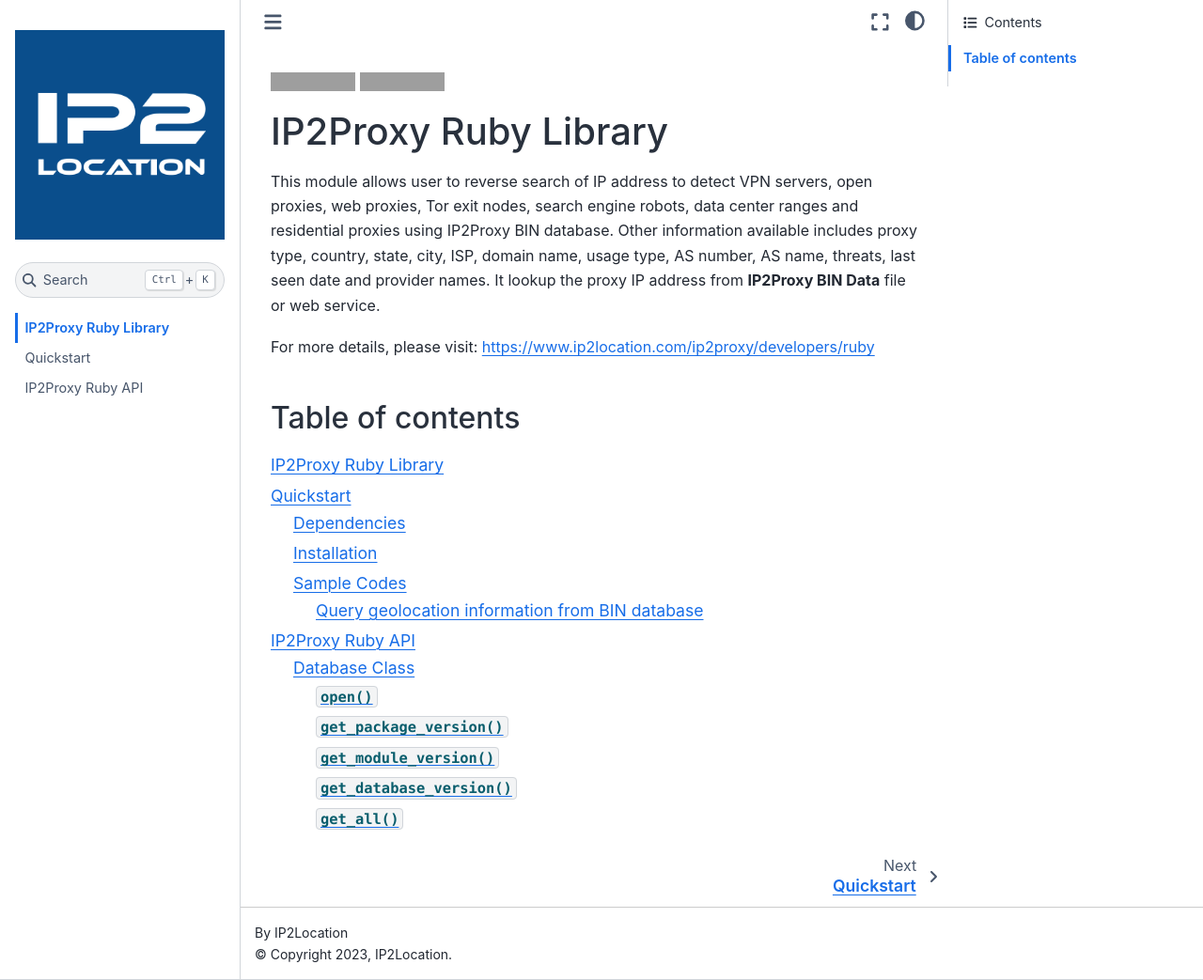
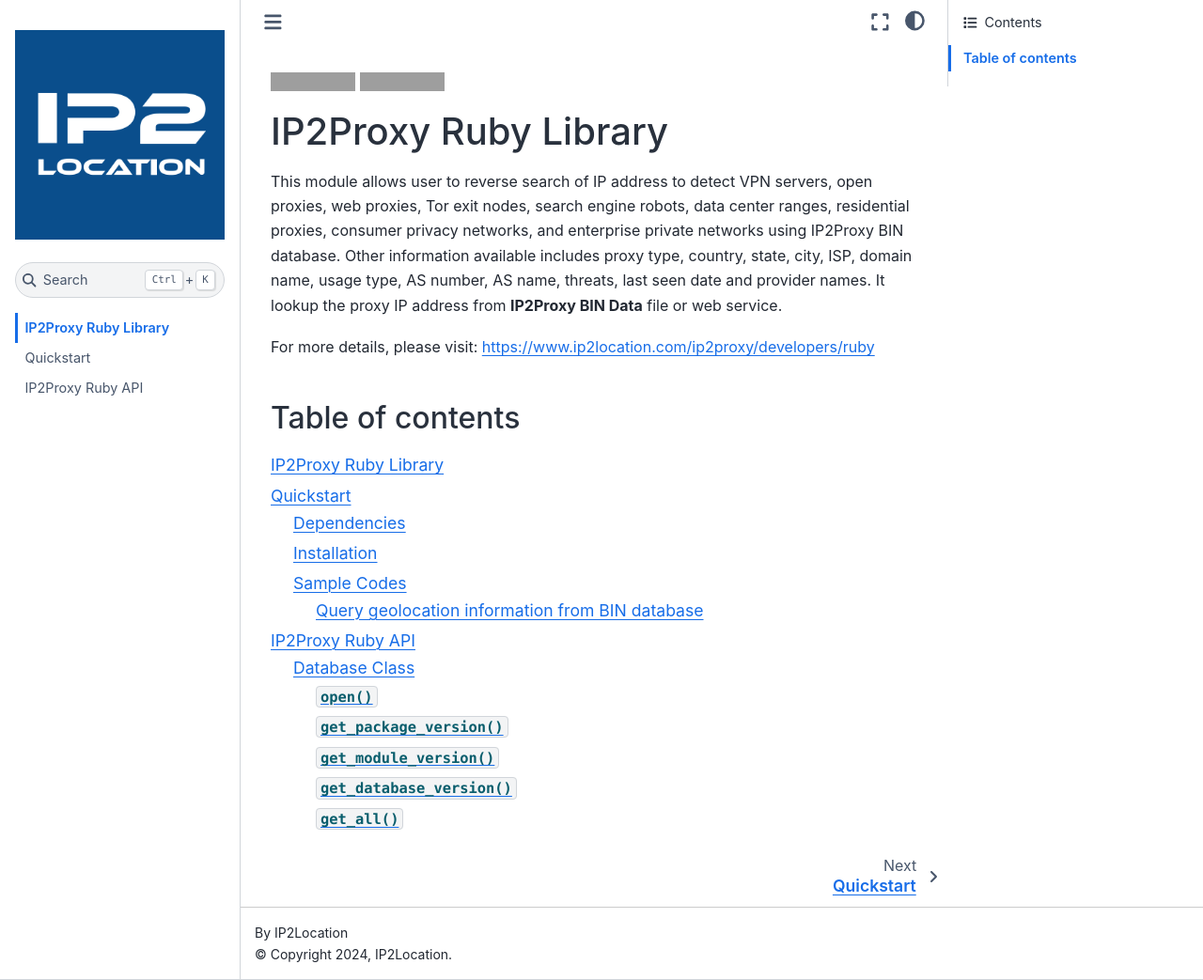
Before and after one commit to ip2location/ip2proxy-ruby, a Sphinx documentation site: the page built from docs/source/index.md, in a window 1280 px wide and 1043 px high. Shown: the whole window at 94% size. Built offline with Sphinx 7.4.7 and the Sphinx Book theme 1.1.4, drawn with Linux system fonts in a browser that asks for light colours; grey boxes are pictures that could not be loaded.

Commit message:
Update documentation to mention support of "CPN" and "EPN" in PX11+

```diff
--- a/docs/source/conf.py
+++ b/docs/source/conf.py
@@ -6,7 +6,7 @@
 # -- Project information
 
 project = 'IP2Proxy Ruby'
-copyright = '2023, IP2Location'
+copyright = '2024, IP2Location'
 author = 'IP2Location'
 
 release = '0.1.0'
@@ -59,6 +59,6 @@
 # Favicon
 html_favicon = 'images/favicon.ico'
 
-html_title = "IP2Proxy PHP"
+html_title = "IP2Proxy Ruby"
 
 # html_baseurl = "https://ip2proxy-ruby.readthedocs.io/en/latest/"
--- a/docs/source/index.md
+++ b/docs/source/index.md
@@ -2,7 +2,7 @@
 [![Total Downloads](https://img.shields.io/gem/dt/ip2proxy_ruby.svg)](https://rubygems.org/gems/ip2proxy_ruby)
 
 # IP2Proxy Ruby Library
-This module allows user to reverse search of IP address to detect VPN servers, open proxies, web proxies, Tor exit nodes, search engine robots, data center ranges and residential proxies using IP2Proxy BIN database. Other information available includes proxy type, country, state, city,  ISP, domain name, usage type, AS number, AS name, threats, last seen date and provider names. It lookup the proxy IP address from **IP2Proxy BIN Data** file or web service.
+This module allows user to reverse search of IP address to detect VPN servers, open proxies, web proxies, Tor exit nodes, search engine robots, data center ranges, residential proxies, consumer privacy networks, and enterprise private networks using IP2Proxy BIN database. Other information available includes proxy type, country, state, city,  ISP, domain name, usage type, AS number, AS name, threats, last seen date and provider names. It lookup the proxy IP address from **IP2Proxy BIN Data** file or web service.
 
 For more details, please visit:
 [https://www.ip2location.com/ip2proxy/developers/ruby](https://www.ip2location.com/ip2proxy/developers/ruby)
```
Also changed, not shown: README.md (+3 -1 lines).
